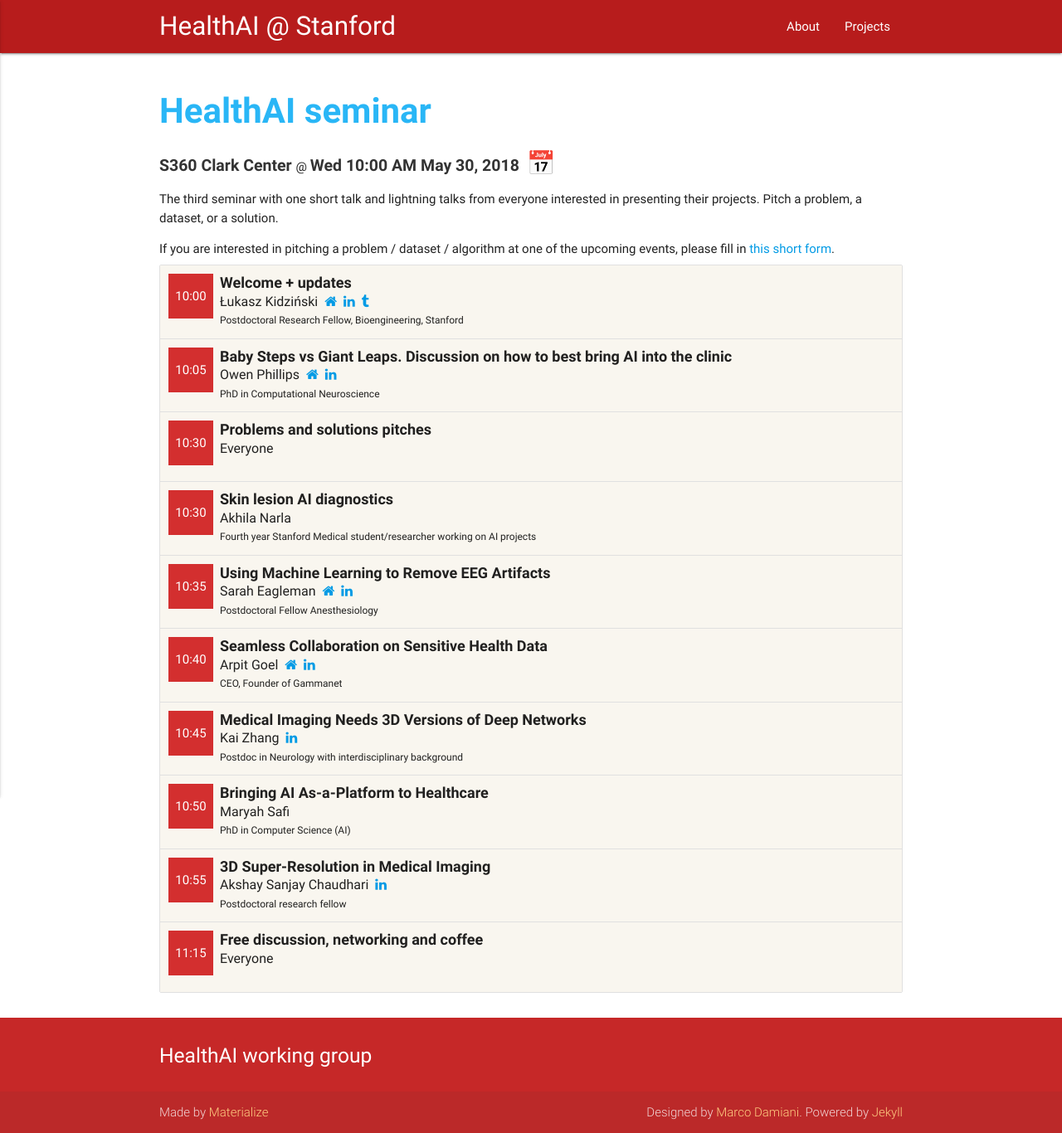
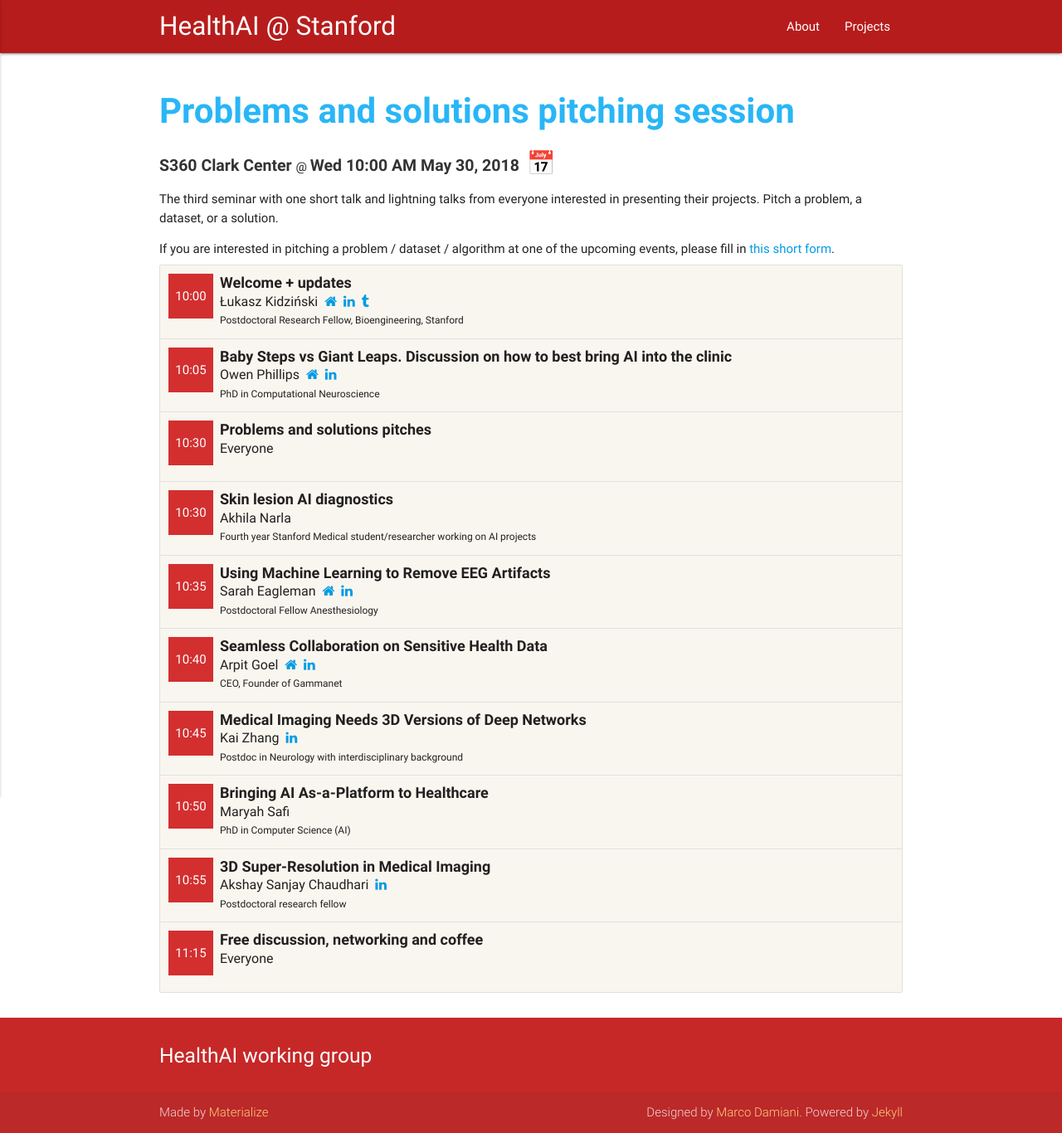
Before and after one commit to health-ai/health-ai.github.io, a Jekyll site: the page built from _events/2018-05-30-problems-and-solutoins.md, in a window 1280 px wide. Shown: the whole page at 83% size. Built offline with Jekyll 4.4.1, drawn with Linux system fonts in a browser that asks for light colours.

Commit message:
Update 2018-05-30-problems-and-solutoins.md

```diff
--- a/_events/2018-05-30-problems-and-solutoins.md
+++ b/_events/2018-05-30-problems-and-solutoins.md
@@ -1,6 +1,6 @@
 ---
 layout:   event
-title:    "HealthAI seminar"
+title:    "Problems and solutions pitching session"
 date:     2018-05-30 10:00:00 -0700
 location: S360 Clark Center
 calendar: https://calendar.google.com/event?action=TEMPLATE&tmeid=Mm05cXB2YXNvczNpbGh2azZzNTRiZHQ1MnUgZHppa2kuZHppdXJrYWN6QG0&tmsrc=dziki.dziurkacz%40gmail.com
```
